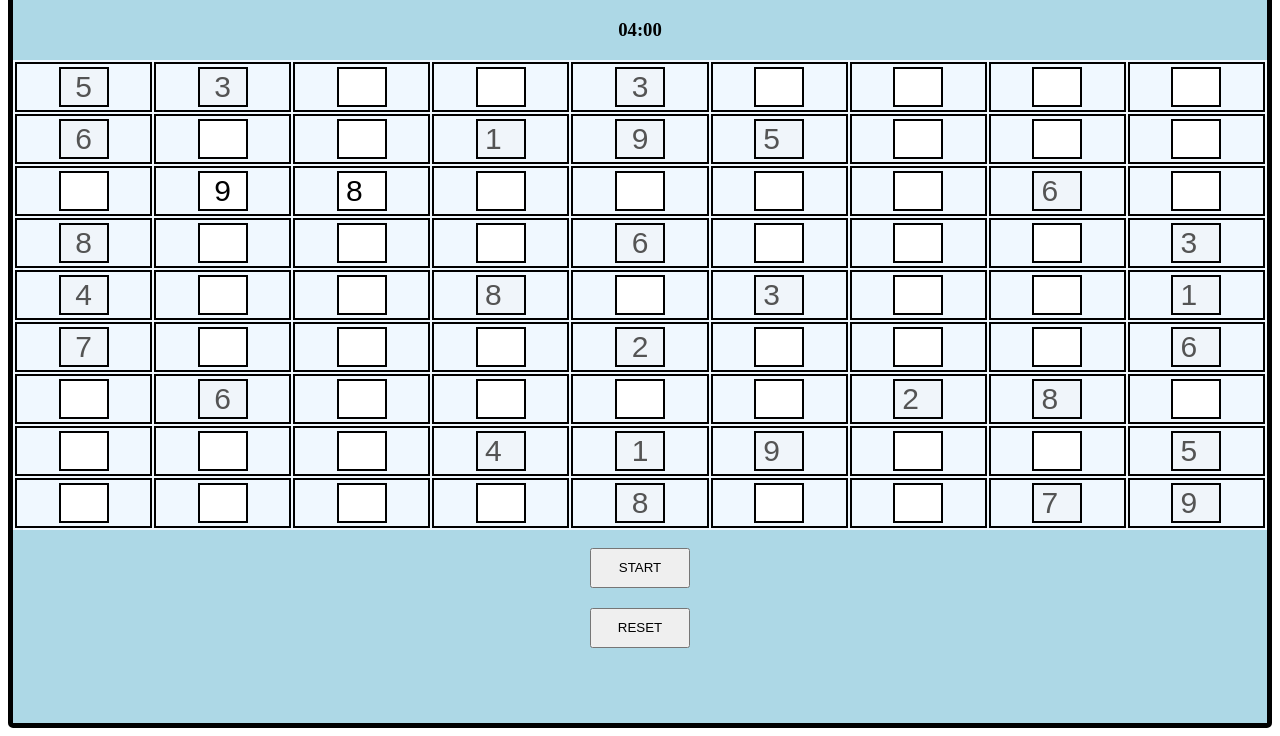
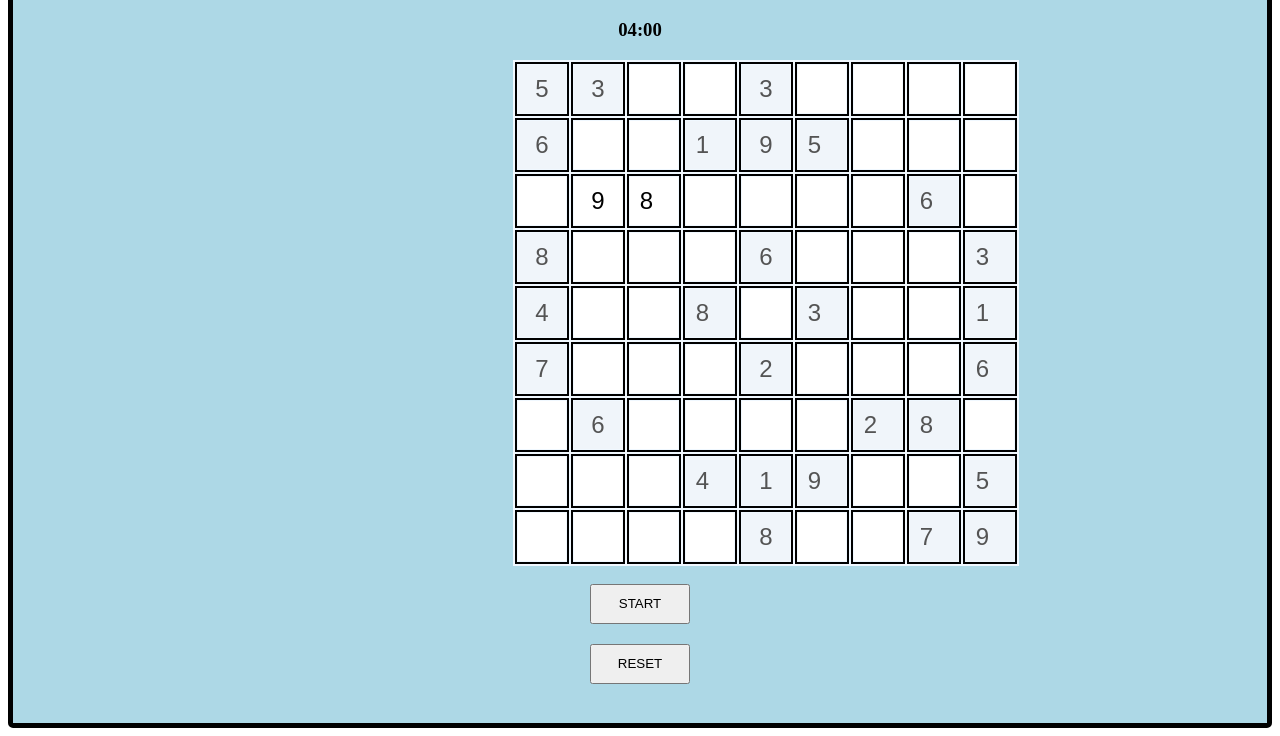
Before and after one commit to Tnahsin79/Hackathon-SUDOKU, a plain HTML site: page index.html in a window 1280 px wide. Shown: the part 74-810 px from the top of the page. Drawn offline with nearby package versions, Linux system fonts and the light colour scheme.

Commit message:
Update style.css

```diff
--- a/style.css
+++ b/style.css
@@ -14,21 +14,27 @@
 }
 table{
     text-align: center;
-    width: 100%;
+    /*width: 100%;*/
     background-color: aliceblue;
     font-weight: bold;
     font-size: 50px;
+    margin-left: 500px;
 }
 td{
-    font-size: 50px;
     border: 2px solid black;
-    height: 50px;
+    vertical-align: middle;
+    text-align: center;
+    /*width: 48px;*/
 }
 input{
-    font-size: 30px;
+    font-size: 24px;
     text-align: center;
-    width: 50px;
+    width: 48px;
+    height: 48px;
     border: 2px solid black;
+    padding: 0;
+    border: 0;
+    outline: none;
 }
 button{
     height: 40px;
```
